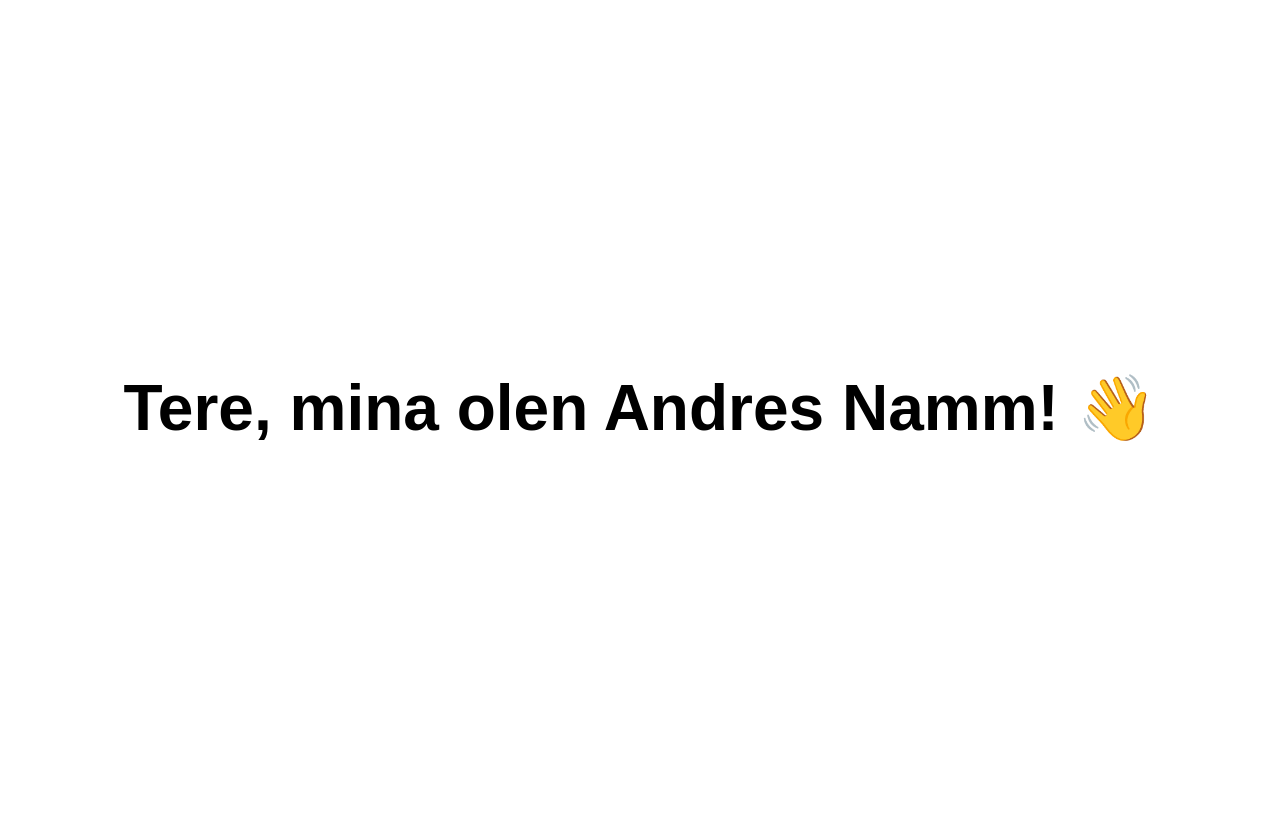
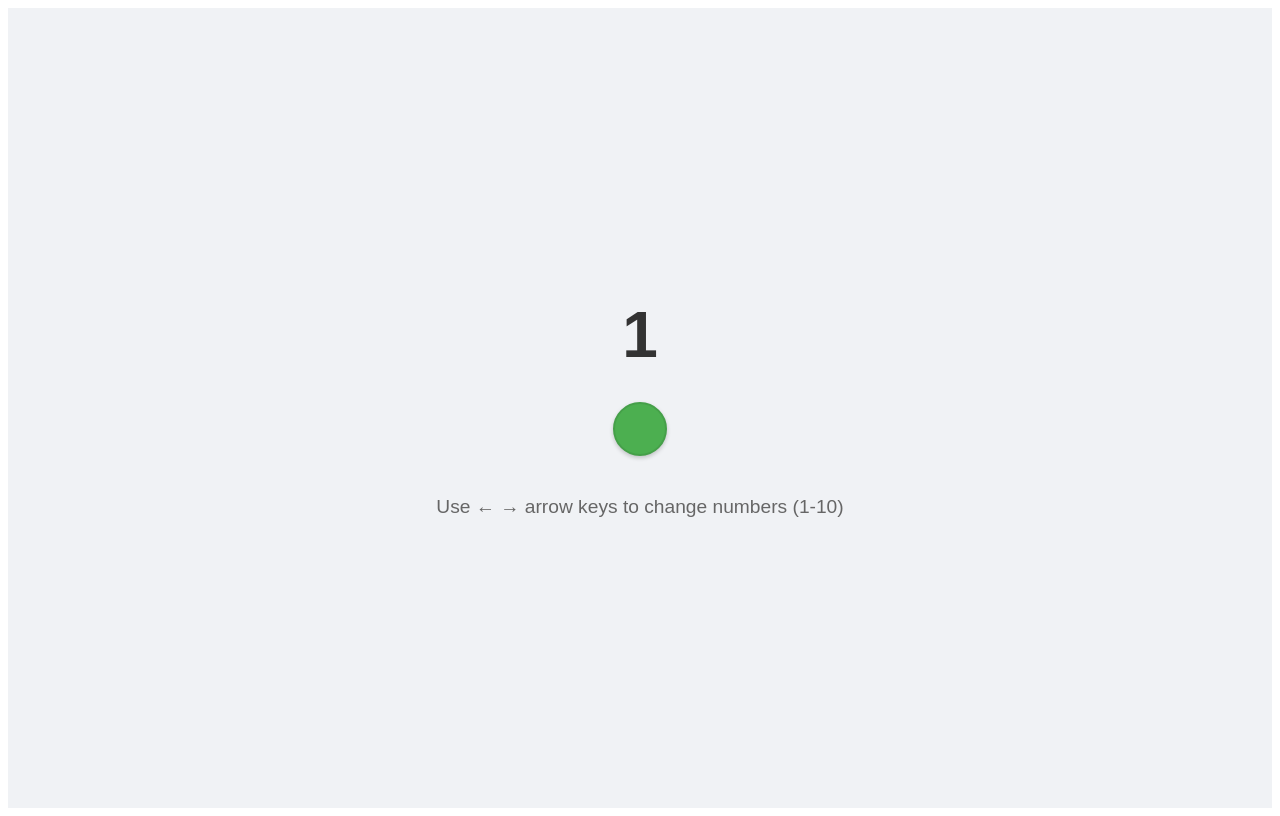
Before and after one commit to AndresNamm/kodu, a React (Create React App) app: page / in a window 1280 px wide. Built offline with nearby package versions, Linux system fonts and the light colour scheme.

Commit message:
BallGame

```diff
--- a/src/App.js
+++ b/src/App.js
@@ -1,16 +1,71 @@
-import React from 'react';
+import React, { useState, useEffect } from 'react';
 
 function App() {
+  const [currentNumber, setCurrentNumber] = useState(1);
+
+  useEffect(() => {
+    const handleKeyPress = (event) => {
+      if (event.key === 'ArrowLeft') {
+        setCurrentNumber(prev => prev > 1 ? prev - 1 : 10);
+      } else if (event.key === 'ArrowRight') {
+        setCurrentNumber(prev => prev < 10 ? prev + 1 : 1);
+      }
+    };
+
+    window.addEventListener('keydown', handleKeyPress);
+
+    return () => {
+      window.removeEventListener('keydown', handleKeyPress);
+    };
+  }, []);
+
   return (
     <div style={{
       display: 'flex',
+      flexDirection: 'column',
       justifyContent: 'center',
       alignItems: 'center',
       height: '100vh',
       fontSize: '2rem',
-      fontFamily: 'Arial, sans-serif'
+      fontFamily: 'Arial, sans-serif',
+      backgroundColor: '#f0f2f5'
     }}>
-      <h1>Tere, mina olen Andres Namm! 👋</h1>
+      <div style={{ marginBottom: '30px' }}>
+        <h1 style={{ fontSize: '4rem', margin: '0', color: '#333' }}>
+          {currentNumber}
+        </h1>
+      </div>
+
+      <div style={{
+        display: 'flex',
+        flexWrap: 'wrap',
+        justifyContent: 'center',
+        gap: '15px',
+        maxWidth: '400px'
+      }}>
+        {Array.from({ length: currentNumber }, (_, index) => (
+          <div
+            key={index}
+            style={{
+              width: '50px',
+              height: '50px',
+              borderRadius: '50%',
+              backgroundColor: '#4CAF50',
+              border: '2px solid #45a049',
+              boxShadow: '0 2px 4px rgba(0,0,0,0.2)'
+            }}
+          />
+        ))}
+      </div>
+
+      <div style={{
+        marginTop: '40px',
+        fontSize: '1.2rem',
+        color: '#666',
+        textAlign: 'center'
+      }}>
+        Use ← → arrow keys to change numbers (1-10)
+      </div>
     </div>
   );
 }
```
